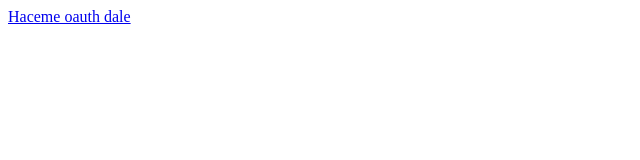
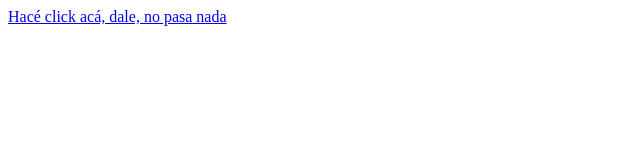
Before and after one commit to finiteautomata/gimmeyourtoken, a website: page views/index.html in a window 1280 px wide. Shown: the whole page, without its empty margins (0-640 px from the left). Drawn offline with Linux system fonts and the light colour scheme.

Commit message:
Simple updates

```diff
--- a/server.js
+++ b/server.js
@@ -37,7 +37,7 @@ console.log("_twitterConsumerKey: %s and _twitterConsumerSecret %s", _twitterCon
 
 function consumer() {
   var callbackUrl = config.HOSTPATH+'/sessions/callback';
-  console.log("callbackUrl>>"+callbackUrl);
+  console.log(" callbackUrl >> "+callbackUrl);
 
   return new oauth.OAuth(
     'https://api.twitter.com/oauth/request_token',
@@ -51,7 +51,6 @@ function consumer() {
 }
 
 app.get('/', function(req, res){
-  console.log("jajajaj");
   res.sendfile('views/index.html');
 });
 
--- a/views/index.html
+++ b/views/index.html
@@ -1,5 +1,5 @@
 <html>
     <body>
-        <a href="/sessions/connect">Haceme oauth dale</a>
+        <a href="/sessions/connect">Hacé click acá, dale, no pasa nada</a>
     </body>
 </html>
```
